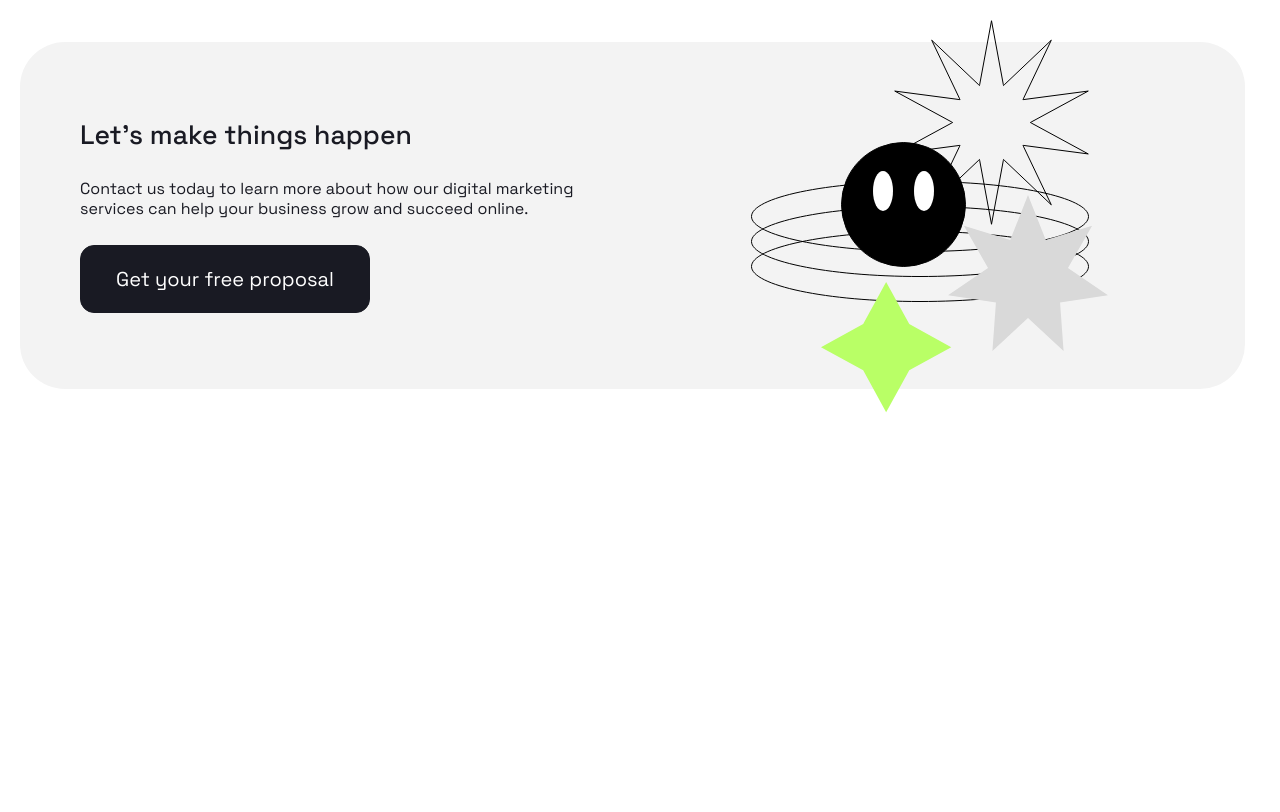
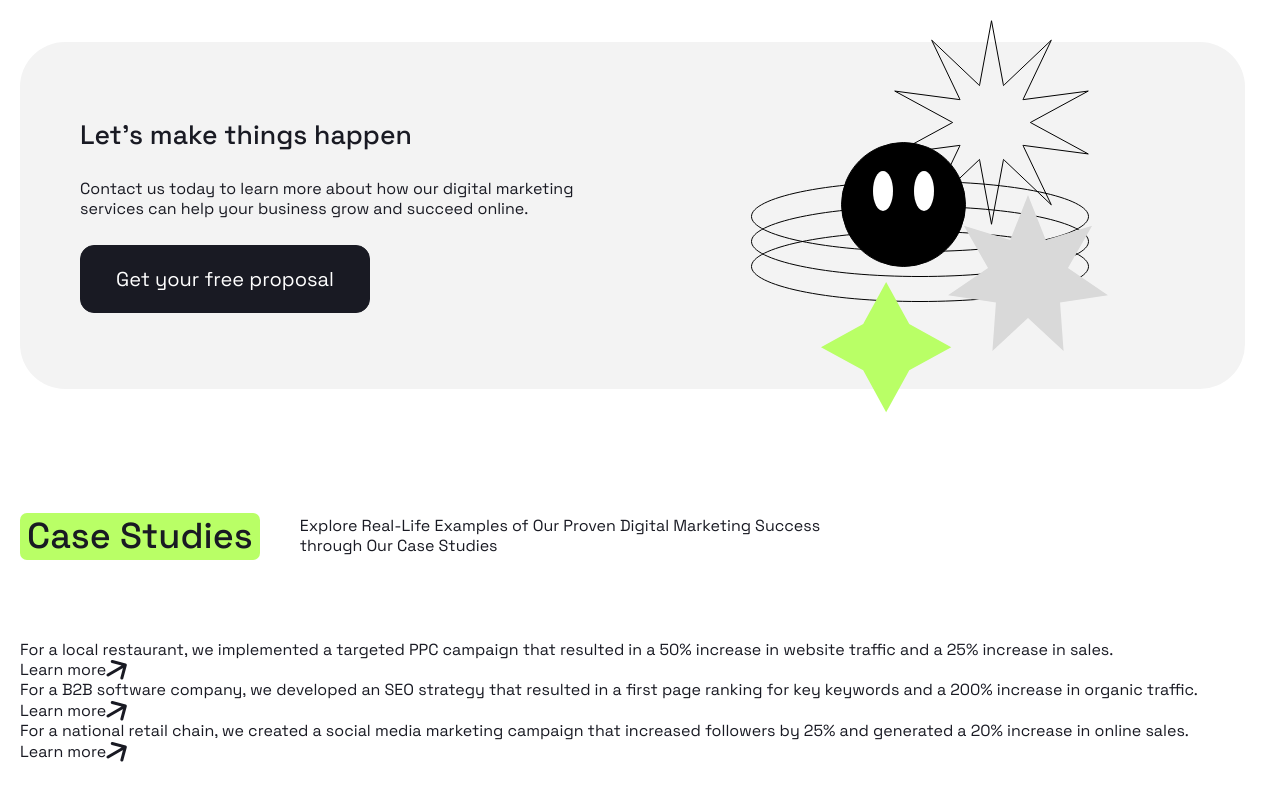
Before and after one commit to NikitaKhvWeb/positivus, a website: page index.html in a window 1280 px wide. Shown: the part 2078-2890 px from the top of the page. Before the commit the page ends 2541 px from the top, so only its background shows below. Drawn offline with Linux system fonts and the light colour scheme.

Commit message:
feat: add html template section studies

```diff
--- a/index.html
+++ b/index.html
@@ -379,6 +379,86 @@
           </div>
         </div>
       </section>
+
+      <section class="section container">
+        <header class="section__header">
+          <h2 class="section__title puddle-bg">
+            Case Studies
+          </h2>
+          <div class="section__description">
+            <p>
+              Explore Real-Life Examples of Our Proven Digital Marketing Success
+              through Our Case Studies
+            </p>
+          </div>
+        </header>
+        <div class="section__body">
+          <div class="studies">
+            <ul class="studies__list">
+              <li class="studies__item">
+                <div class="studies__description">
+                  <p>
+                    For a local restaurant, we implemented a targeted PPC
+                    campaign that resulted in a 50% increase in website traffic
+                    and a 25% increase in sales.
+                  </p>
+                </div>
+                <a class="studies__link" href="/">
+                  <span>
+                    Learn more
+                  </span>
+                  <svg width="21" height="20" viewBox="0 0 21 20" fill="none"
+                    xmlns="http://www.w3.org/2000/svg">
+                    <path
+                      d="M1.25 13.701C0.532561 14.1152 0.286748 15.0326 0.700962 15.75C1.11518 16.4674 2.03256 16.7133 2.75 16.299L1.25 13.701ZM20.7694 5.38823C20.9838 4.58803 20.5089 3.76552 19.7087 3.55111L6.66874 0.0570541C5.86854 -0.157359 5.04603 0.317515 4.83162 1.11771C4.61721 1.91791 5.09208 2.74042 5.89228 2.95483L17.4834 6.06066L14.3776 17.6518C14.1631 18.452 14.638 19.2745 15.4382 19.4889C16.2384 19.7033 17.0609 19.2284 17.2753 18.4282L20.7694 5.38823ZM2.75 16.299L20.0705 6.29904L18.5705 3.70096L1.25 13.701L2.75 16.299Z"
+                      fill="#B9FF66" />
+                  </svg>
+                </a>
+              </li>
+              <li class="studies__item">
+                <div class="studies__description">
+                  <p>
+                    For a B2B software company, we developed an SEO strategy
+                    that resulted in a first page ranking for key keywords and a
+                    200% increase in organic traffic.
+                  </p>
+                </div>
+                <a class="studies__link" href="/">
+                  <span>
+                    Learn more
+                  </span>
+                  <svg width="21" height="20" viewBox="0 0 21 20" fill="none"
+                    xmlns="http://www.w3.org/2000/svg">
+                    <path
+                      d="M1.25 13.701C0.532561 14.1152 0.286748 15.0326 0.700962 15.75C1.11518 16.4674 2.03256 16.7133 2.75 16.299L1.25 13.701ZM20.7694 5.38823C20.9838 4.58803 20.5089 3.76552 19.7087 3.55111L6.66874 0.0570541C5.86854 -0.157359 5.04603 0.317515 4.83162 1.11771C4.61721 1.91791 5.09208 2.74042 5.89228 2.95483L17.4834 6.06066L14.3776 17.6518C14.1631 18.452 14.638 19.2745 15.4382 19.4889C16.2384 19.7033 17.0609 19.2284 17.2753 18.4282L20.7694 5.38823ZM2.75 16.299L20.0705 6.29904L18.5705 3.70096L1.25 13.701L2.75 16.299Z"
+                      fill="#B9FF66" />
+                  </svg>
+                </a>
+              </li>
+              <li class="studies__item">
+                <div class="studies__description">
+                  <p>
+                    For a national retail chain, we created a social media
+                    marketing campaign that increased followers by 25% and
+                    generated a 20% increase in online sales.
+                  </p>
+                </div>
+                <a class="studies__link" href="/">
+                  <span>
+                    Learn more
+                  </span>
+                  <svg width="21" height="20" viewBox="0 0 21 20" fill="none"
+                    xmlns="http://www.w3.org/2000/svg">
+                    <path
+                      d="M1.25 13.701C0.532561 14.1152 0.286748 15.0326 0.700962 15.75C1.11518 16.4674 2.03256 16.7133 2.75 16.299L1.25 13.701ZM20.7694 5.38823C20.9838 4.58803 20.5089 3.76552 19.7087 3.55111L6.66874 0.0570541C5.86854 -0.157359 5.04603 0.317515 4.83162 1.11771C4.61721 1.91791 5.09208 2.74042 5.89228 2.95483L17.4834 6.06066L14.3776 17.6518C14.1631 18.452 14.638 19.2745 15.4382 19.4889C16.2384 19.7033 17.0609 19.2284 17.2753 18.4282L20.7694 5.38823ZM2.75 16.299L20.0705 6.29904L18.5705 3.70096L1.25 13.701L2.75 16.299Z"
+                      fill="#B9FF66" />
+                  </svg>
+                </a>
+              </li>
+            </ul>
+          </div>
+        </div>
+      </section>
     </main>
 
     <dialog class="mobile-overlay visible-mobile" id="mobileOverlay">
```
